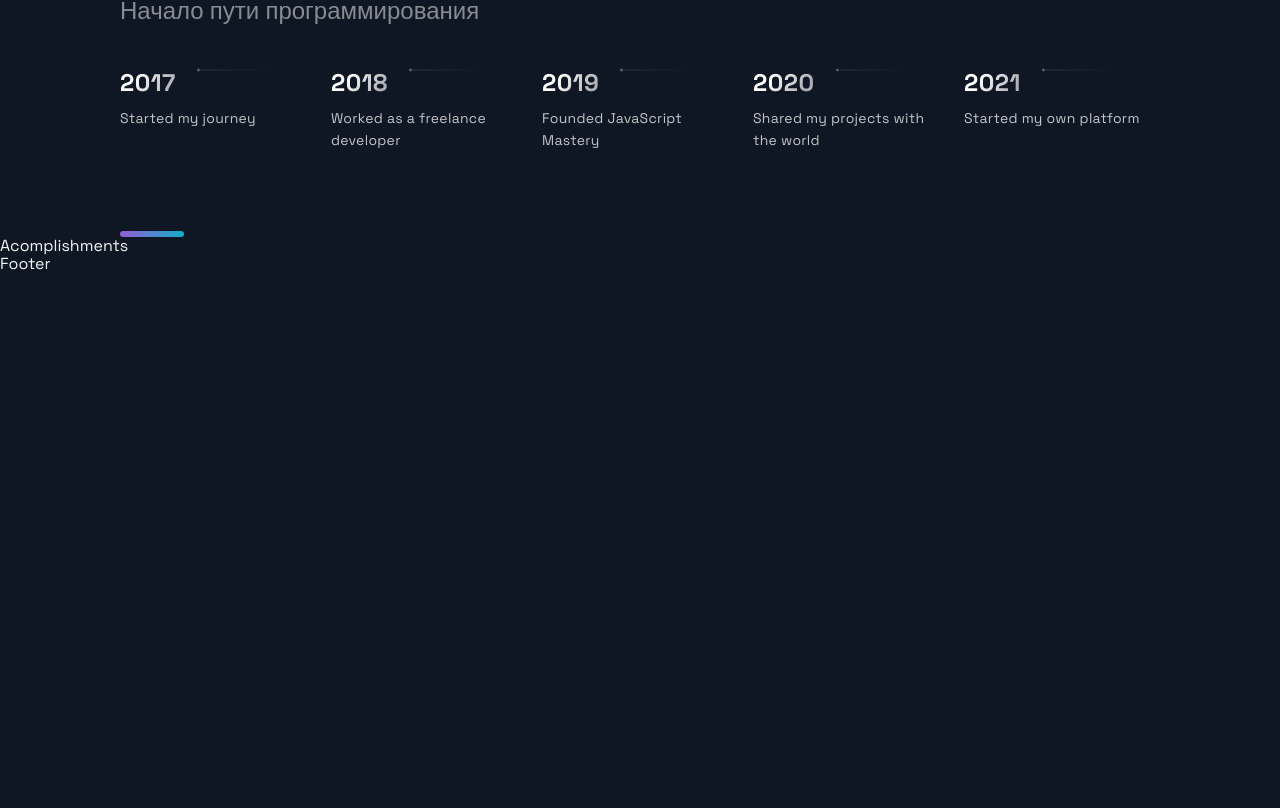
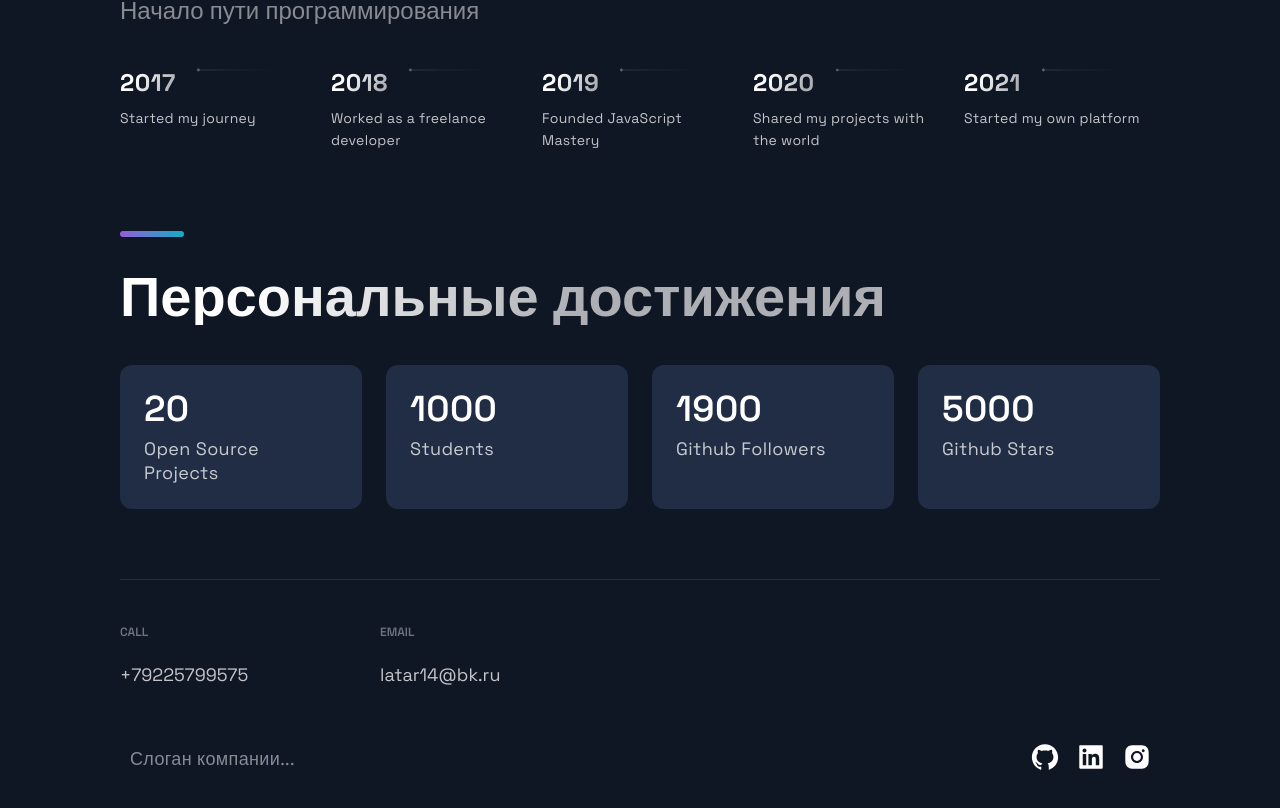
Before and after one commit to latar14/portfolio-next-js, a Next.js app: page / in a window 1280 px wide. Shown: the part 2677-3485 px from the top of the page. Before the commit the page ends 2951 px from the top, so only its background shows below. Built offline with nearby package versions, Linux system fonts and the light colour scheme.

Commit message:
adding accomplishments and footer

```diff
--- a/src/components/Acomplishments/Acomplishments.js
+++ b/src/components/Acomplishments/Acomplishments.js
@@ -11,9 +11,21 @@ const data = [
 ];
 
 const Acomplishments = () => (
-  <div>
-    Acomplishments
-  </div>
+  <Section>
+    <SectionTitle>Персональные достижения</SectionTitle>
+    <Boxes>
+      {data.map((card, index) => (
+        <Box>
+          <BoxNum>
+            {card.number}
+          </BoxNum>
+          <BoxText>
+            {card.text}
+          </BoxText>
+        </Box>
+      ))}
+    </Boxes>
+  </Section>
 );
 
 export default Acomplishments;
--- a/src/components/Footer/Footer.js
+++ b/src/components/Footer/Footer.js
@@ -1,14 +1,55 @@
-import React from 'react';
-import { AiFillGithub, AiFillInstagram, AiFillLinkedin } from 'react-icons/ai/index';
+import React from "react";
+import {
+  AiFillGithub,
+  AiFillInstagram,
+  AiFillLinkedin,
+} from "react-icons/ai/index";
 
-import { SocialIcons } from '../Header/HeaderStyles';
-import { CompanyContainer, FooterWrapper, LinkColumn, LinkItem, LinkList, LinkTitle, Slogan, SocialContainer, SocialIconsContainer } from './FooterStyles';
+import { SocialIcons } from "../Header/HeaderStyles";
+import {
+  CompanyContainer,
+  FooterWrapper,
+  LinkColumn,
+  LinkItem,
+  LinkList,
+  LinkTitle,
+  Slogan,
+  SocialContainer,
+  SocialIconsContainer,
+} from "./FooterStyles";
 
 const Footer = () => {
   return (
-    <div>
-      Footer
-    </div>
+    <FooterWrapper>
+      <LinkList>
+        <LinkColumn>
+          <LinkTitle>Call</LinkTitle>
+          <LinkItem href="tel:+79225799575">+79225799575</LinkItem>
+        </LinkColumn>
+        <LinkColumn>
+          <LinkTitle>Email</LinkTitle>
+          <LinkItem href="mailto:latar14@bk.ru">latar14@bk.ru</LinkItem>
+        </LinkColumn>
+      </LinkList>
+      <SocialIconsContainer>
+        <CompanyContainer>
+          <Slogan>
+            Слоган компании...
+          </Slogan>
+        </CompanyContainer>
+        <SocialContainer>
+        <SocialIcons href="https://github.com/latar14">
+        <AiFillGithub size="3rem" />
+      </SocialIcons>
+      <SocialIcons href="https://linkedin.com/latar14">
+        <AiFillLinkedin size="3rem" />
+      </SocialIcons>
+      <SocialIcons href="https://instagram.com/ashwash__">
+        <AiFillInstagram size="3rem" />
+      </SocialIcons>
+        </SocialContainer>
+      </SocialIconsContainer>
+    </FooterWrapper>
   );
 };
 
```
